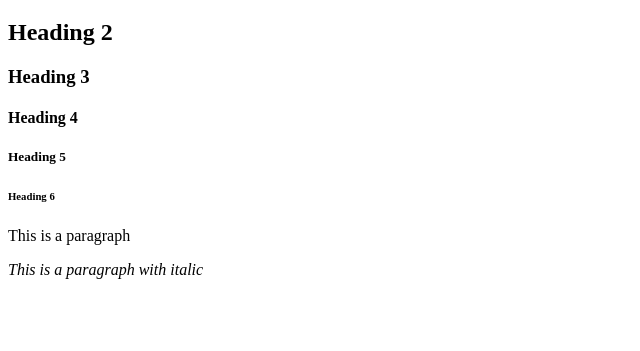
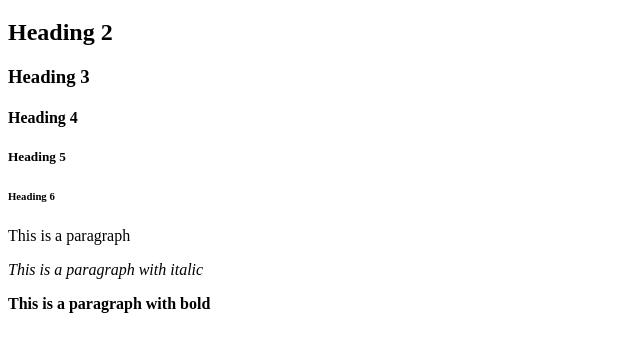
Before and after one commit to zo3njit/is218-sp17, a plain HTML site: page tags.html in a window 1280 px wide. Shown: the part 61-412 px from the top of the page, without its empty margins (0-640 px from the left). Drawn offline with Linux system fonts and the light colour scheme.

Commit message:
add <b> tag to a <p> tag in tags.html file

```diff
--- a/tags.html
+++ b/tags.html
@@ -15,6 +15,8 @@
 
   <p>This is a paragraph</p>
   <p><i>This is a paragraph with italic</i></p>
+  <p><b>This is a paragraph with bold</b></p>
+
 
 
 </body>
```
